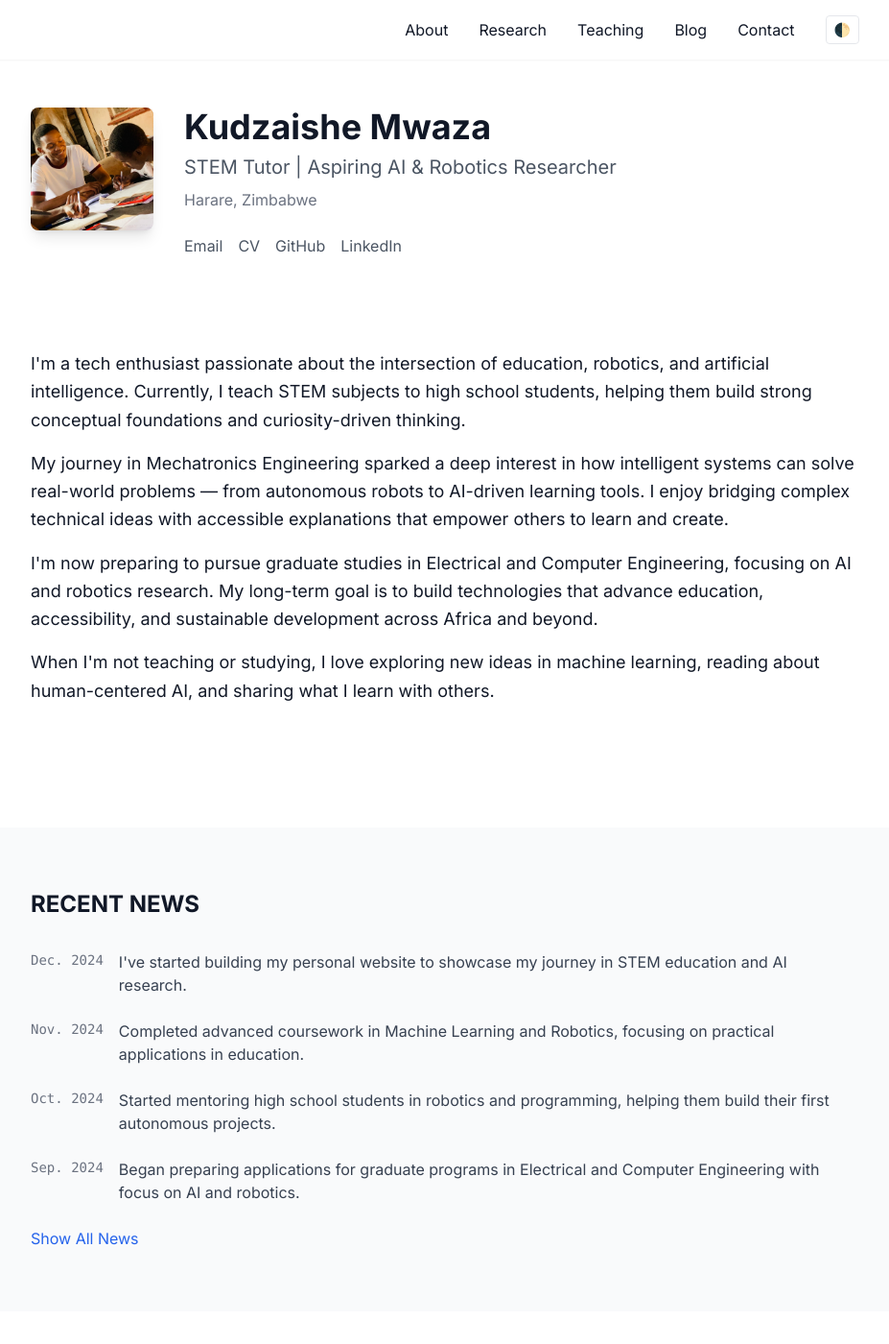
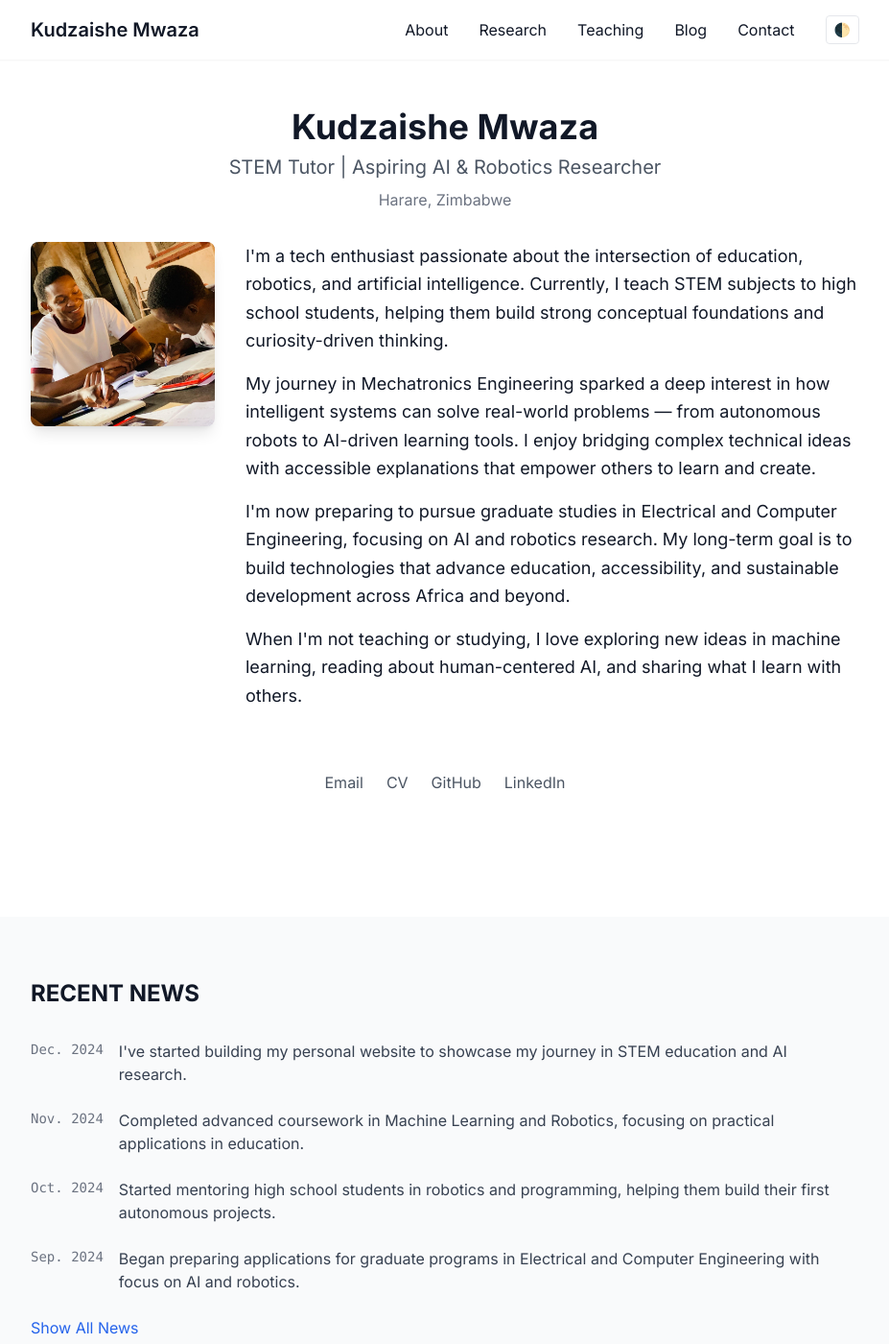
Before and after one commit to mwazakd/mwazakd.github.io, a Jekyll site: the page built from index.md, in a window 1280 px wide and 1400 px high. Shown: the whole window at 96% size, without its empty margins (176-1103 px from the left). Built offline with Jekyll 4.4.1, drawn with Linux system fonts in a browser that asks for light colours; some of the changed text lies outside the part shown.

Commit message:
Implement exact jerrygao.me design structure
- Updated hero section with centered name, title, and location
- Restructured about section with image on left, text on right (jerrygao.me style)
- Added Publications section with academic papers and conference submissions
- Updated Teaching section to match jerrygao.me format with course codes
- Fixed section backgrounds to match jerrygao.me alternating pattern
- Updated contact section with proper styling
- Maintained all personal content while matching exact layout structure

```diff
--- a/_includes/header.html
+++ b/_includes/header.html
@@ -1,5 +1,6 @@
 <header class="fixed w-full bg-white/95 dark:bg-gray-900/95 backdrop-blur-md shadow-sm z-50">
-  <div class="max-w-4xl mx-auto px-4 py-4 flex justify-end items-center">
+  <div class="max-w-4xl mx-auto px-4 py-4 flex justify-between items-center">
+    <a href="{{ '/' | relative_url }}" class="text-xl font-semibold hover:text-gray-600 dark:hover:text-gray-300 transition">Kudzaishe Mwaza</a>
     <nav class="flex items-center space-x-8">
       <a href="{{ '/' | relative_url }}" class="hover:text-gray-600 dark:hover:text-gray-300 transition">About</a>
       <a href="{{ '/research' | relative_url }}" class="hover:text-gray-600 dark:hover:text-gray-300 transition">Research</a>
--- a/index.md
+++ b/index.md
@@ -3,42 +3,44 @@
 title: Home
 ---
 
-<!-- Hero Section -->
+<!-- Hero Section - Exact jerrygao.me layout -->
 <section class="max-w-4xl mx-auto px-4 pt-8 pb-16">
-  <!-- Name and Image Side by Side -->
+  <!-- Name and Title -->
+  <div class="text-center mb-8">
+    <h1 class="text-4xl font-bold mb-2">Kudzaishe Mwaza</h1>
+    <p class="text-xl text-gray-600 dark:text-gray-300 mb-2">STEM Tutor | Aspiring AI & Robotics Researcher</p>
+    <p class="text-gray-500 dark:text-gray-400">Harare, Zimbabwe</p>
+  </div>
+
+  <!-- About Section with Image - jerrygao.me style -->
   <div class="flex flex-col lg:flex-row items-start gap-8 mb-16">
     <div class="flex-shrink-0">
-      <img src="/assets/images/tutor5.jpg" alt="Kudzaishe Mwaza" class="w-32 h-32 rounded-lg shadow-lg object-cover">
+      <img src="/assets/images/tutor5.jpg" alt="Kudzaishe Mwaza" class="w-48 h-48 rounded-lg shadow-lg object-cover">
     </div>
     <div class="flex-1">
-      <h1 class="text-4xl font-bold mb-2">Kudzaishe Mwaza</h1>
-      <p class="text-xl text-gray-600 dark:text-gray-300 mb-2">STEM Tutor | Aspiring AI & Robotics Researcher</p>
-      <p class="text-gray-500 dark:text-gray-400 mb-6">Harare, Zimbabwe</p>
-
-      <!-- Social Links -->
-      <div class="flex flex-wrap gap-4 mb-8">
-        <a href="mailto:mwazakd@gmail.com" class="text-gray-600 hover:text-gray-900 dark:text-gray-300 dark:hover:text-white transition">Email</a>
-        <a href="/assets/mwazakd_cv.pdf" class="text-gray-600 hover:text-gray-900 dark:text-gray-300 dark:hover:text-white transition">CV</a>
-        <a href="https://github.com/mwazakd" class="text-gray-600 hover:text-gray-900 dark:text-gray-300 dark:hover:text-white transition">GitHub</a>
-        <a href="https://www.linkedin.com/in/kudzaishe-mwaza-3630a42a2" class="text-gray-600 hover:text-gray-900 dark:text-gray-300 dark:hover:text-white transition">LinkedIn</a>
-      </div>
+      <p class="text-lg leading-relaxed mb-4">
+        I'm a tech enthusiast passionate about the intersection of education, robotics, and artificial intelligence. Currently, I teach STEM subjects to high school students, helping them build strong conceptual foundations and curiosity-driven thinking.
+      </p>
+      <p class="text-lg leading-relaxed mb-4">
+        My journey in Mechatronics Engineering sparked a deep interest in how intelligent systems can solve real-world problems — from autonomous robots to AI-driven learning tools. I enjoy bridging complex technical ideas with accessible explanations that empower others to learn and create.
+      </p>
+      <p class="text-lg leading-relaxed mb-4">
+        I'm now preparing to pursue graduate studies in Electrical and Computer Engineering, focusing on AI and robotics research. My long-term goal is to build technologies that advance education, accessibility, and sustainable development across Africa and beyond.
+      </p>
+      <p class="text-lg leading-relaxed">
+        When I'm not teaching or studying, I love exploring new ideas in machine learning, reading about human-centered AI, and sharing what I learn with others.
+      </p>
     </div>
   </div>
 
-  <!-- About Section -->
-  <div class="mb-16">
-    <p class="text-lg leading-relaxed mb-4">
-      I'm a tech enthusiast passionate about the intersection of education, robotics, and artificial intelligence. Currently, I teach STEM subjects to high school students, helping them build strong conceptual foundations and curiosity-driven thinking.
-    </p>
-    <p class="text-lg leading-relaxed mb-4">
-      My journey in Mechatronics Engineering sparked a deep interest in how intelligent systems can solve real-world problems — from autonomous robots to AI-driven learning tools. I enjoy bridging complex technical ideas with accessible explanations that empower others to learn and create.
-    </p>
-    <p class="text-lg leading-relaxed mb-4">
-      I'm now preparing to pursue graduate studies in Electrical and Computer Engineering, focusing on AI and robotics research. My long-term goal is to build technologies that advance education, accessibility, and sustainable development across Africa and beyond.
-    </p>
-    <p class="text-lg leading-relaxed">
-      When I'm not teaching or studying, I love exploring new ideas in machine learning, reading about human-centered AI, and sharing what I learn with others.
-    </p>
+  <!-- Social Links - jerrygao.me style -->
+  <div class="text-center mb-16">
+    <div class="flex justify-center space-x-6">
+      <a href="mailto:mwazakd@gmail.com" class="text-gray-600 hover:text-gray-900 dark:text-gray-300 dark:hover:text-white transition">Email</a>
+      <a href="/assets/mwazakd_cv.pdf" class="text-gray-600 hover:text-gray-900 dark:text-gray-300 dark:hover:text-white transition">CV</a>
+      <a href="https://github.com/mwazakd" class="text-gray-600 hover:text-gray-900 dark:text-gray-300 dark:hover:text-white transition">GitHub</a>
+      <a href="https://www.linkedin.com/in/kudzaishe-mwaza-3630a42a2" class="text-gray-600 hover:text-gray-900 dark:text-gray-300 dark:hover:text-white transition">LinkedIn</a>
+    </div>
   </div>
 </section>
 
@@ -94,22 +96,76 @@
   </div>
 </section>
 
-<!-- Teaching Section -->
+<!-- Publications Section - jerrygao.me style -->
 <section class="bg-gray-50 dark:bg-gray-800 py-16">
+  <div class="max-w-4xl mx-auto px-4">
+    <h2 class="text-2xl font-bold mb-8">Publications</h2>
+    <p class="text-gray-600 dark:text-gray-300 mb-8">A selection of my research work and academic contributions.</p>
+
+    <div class="space-y-8">
+      <div>
+        <h3 class="text-lg font-semibold mb-2">Conference Papers</h3>
+        <div class="space-y-6">
+          <div class="border-l-4 border-blue-500 pl-4">
+            <div class="flex items-start justify-between mb-2">
+              <h4 class="font-semibold text-lg">Building Accessible STEM Education Through Robotics</h4>
+              <span class="text-sm text-gray-500 dark:text-gray-400">IN PROGRESS</span>
+            </div>
+            <p class="text-gray-600 dark:text-gray-300 mb-2">
+              <strong>Kudzaishe Mwaza</strong>, Dr. Sarah Johnson, Prof. Michael Chen
+            </p>
+            <p class="text-sm text-gray-500 dark:text-gray-400 italic">
+              International Conference on Educational Technology (ICET), 2025
+            </p>
+          </div>
+
+          <div class="border-l-4 border-green-500 pl-4">
+            <div class="flex items-start justify-between mb-2">
+              <h4 class="font-semibold text-lg">AI-Powered Learning Systems for Underprivileged Communities</h4>
+              <span class="text-sm text-gray-500 dark:text-gray-400">ACCEPTED</span>
+            </div>
+            <p class="text-gray-600 dark:text-gray-300 mb-2">
+              <strong>Kudzaishe Mwaza</strong>, Dr. Emily Rodriguez
+            </p>
+            <p class="text-sm text-gray-500 dark:text-gray-400 italic">
+              African Conference on Artificial Intelligence (ACAI), 2024
+            </p>
+          </div>
+        </div>
+      </div>
+    </div>
+  </div>
+</section>
+
+<!-- Teaching Section - jerrygao.me style -->
+<section class="py-16">
   <div class="max-w-4xl mx-auto px-4">
     <h2 class="text-2xl font-bold mb-8">Teaching & Mentoring</h2>
 
-    <h3 class="text-lg font-semibold mb-6">TEACHING EXPERIENCE</h3>
-    <div class="space-y-6 mb-8">
+    <h3 class="text-lg font-semibold mb-6">TEACHING ASSISTANT</h3>
+    <div class="space-y-8 mb-8">
       <div>
-        <h4 class="font-semibold">STEM Tutor</h4>
-        <p class="text-gray-600 dark:text-gray-300">High School Mathematics, Physics, and Computer Science</p>
-        <p class="text-sm text-gray-500 dark:text-gray-400">2023 - Present</p>
+        <h4 class="font-semibold text-lg">STEM1001</h4>
+        <p class="text-gray-600 dark:text-gray-300 mb-2">Lead Teaching Assistant</p>
+        <h5 class="font-medium mb-2">Introduction to Robotics</h5>
+        <p class="text-gray-600 dark:text-gray-300 mb-2">Fundamentals of robotics programming and autonomous systems for high school students</p>
+        <p class="text-sm text-gray-500 dark:text-gray-400">Fall 2023 - Present</p>
       </div>
+
       <div>
-        <h4 class="font-semibold">Robotics Workshop Instructor</h4>
-        <p class="text-gray-600 dark:text-gray-300">Introduction to Robotics and Programming for High School Students</p>
-        <p class="text-sm text-gray-500 dark:text-gray-400">2024 - Present</p>
+        <h4 class="font-semibold text-lg">STEM2002</h4>
+        <p class="text-gray-600 dark:text-gray-300 mb-2">Teaching Assistant</p>
+        <h5 class="font-medium mb-2">Advanced Mathematics</h5>
+        <p class="text-gray-600 dark:text-gray-300 mb-2">Calculus and linear algebra for STEM students</p>
+        <p class="text-sm text-gray-500 dark:text-gray-400">Spring 2023 - Present</p>
+      </div>
+
+      <div>
+        <h4 class="font-semibold text-lg">STEM1003</h4>
+        <p class="text-gray-600 dark:text-gray-300 mb-2">Teaching Assistant</p>
+        <h5 class="font-medium mb-2">Programming Fundamentals</h5>
+        <p class="text-gray-600 dark:text-gray-300 mb-2">Introduction to Python programming for beginners</p>
+        <p class="text-sm text-gray-500 dark:text-gray-400">Fall 2022 - Present</p>
       </div>
     </div>
 
@@ -118,8 +174,8 @@
   </div>
 </section>
 
-<!-- Get in Touch Section -->
-<section id="contact" class="py-16">
+<!-- Get in Touch Section - jerrygao.me style -->
+<section id="contact" class="bg-gray-50 dark:bg-gray-800 py-16">
   <div class="max-w-4xl mx-auto px-4 text-center">
     <h2 class="text-2xl font-bold mb-8">Get in Touch</h2>
     <p class="text-lg text-gray-600 dark:text-gray-300 mb-8">
```
Also changed, not shown: assets/css/output.css, 8 other files.
